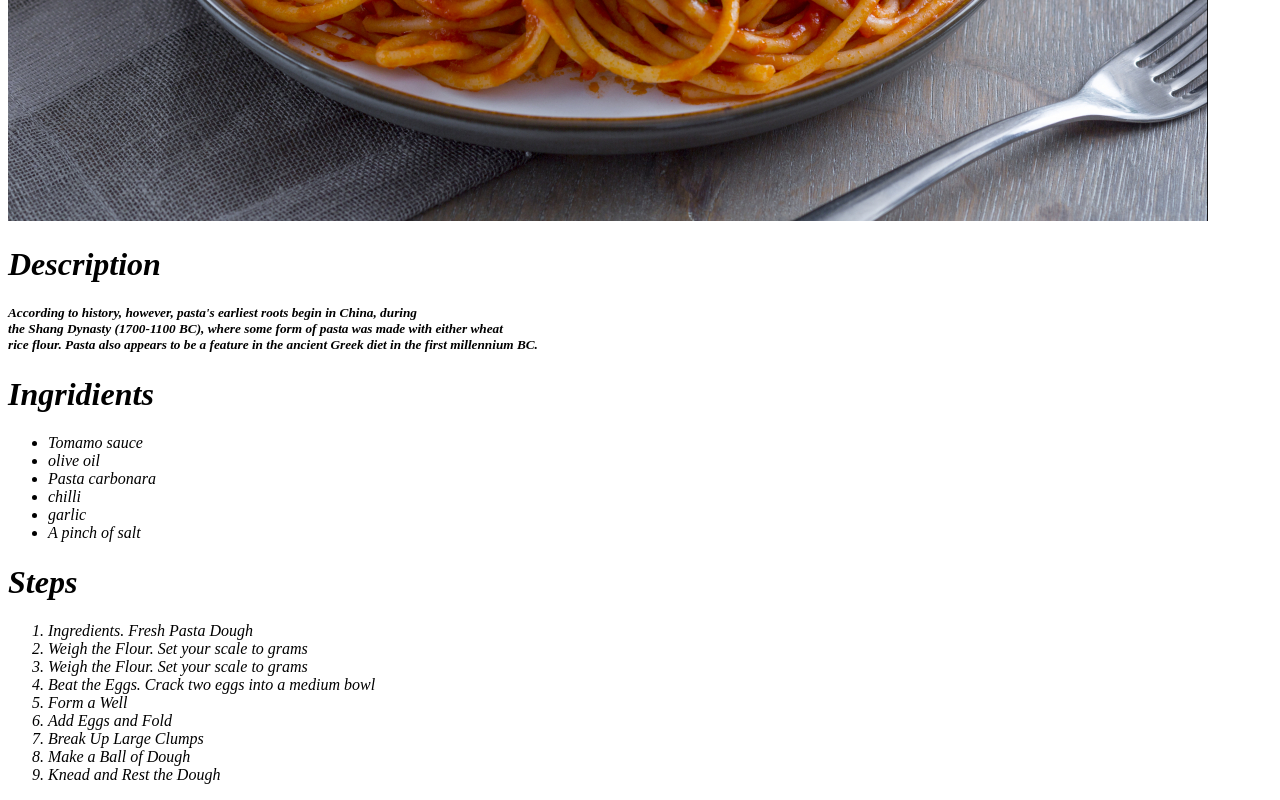
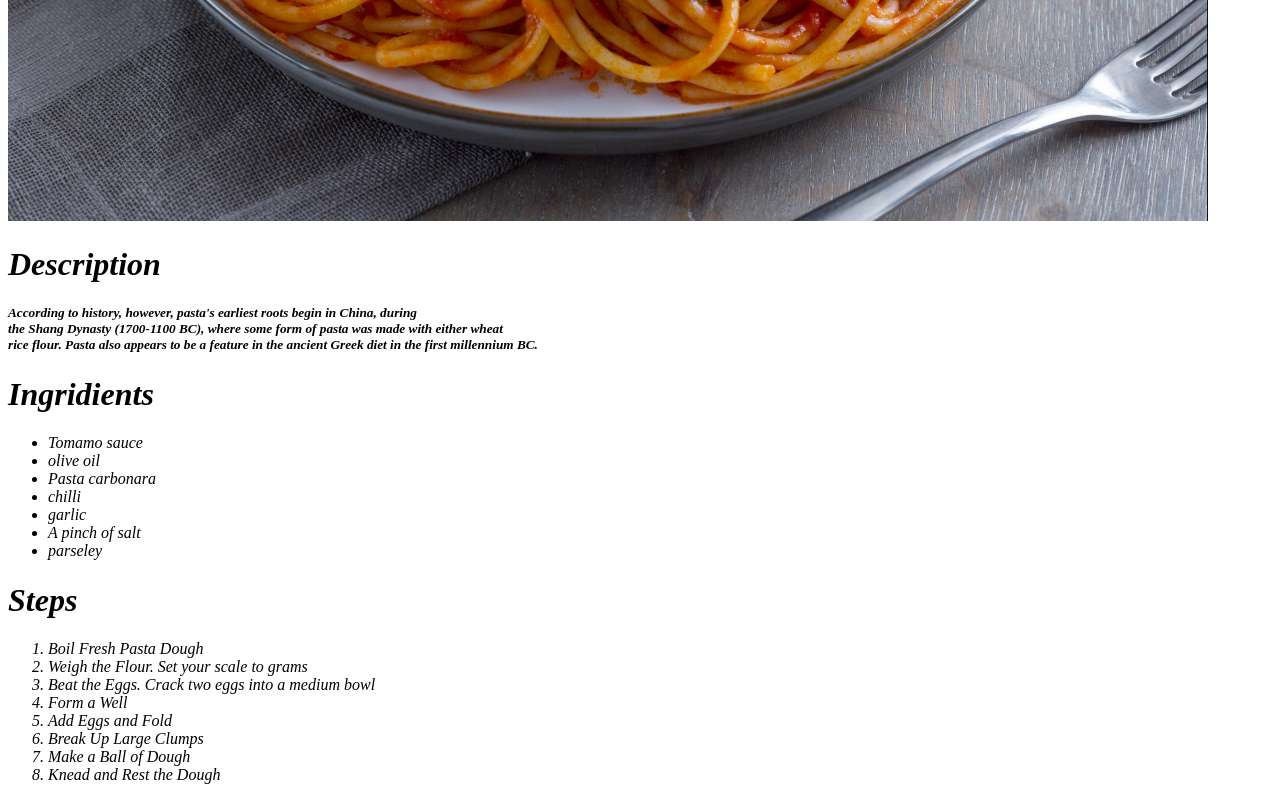
Before and after one commit to YohannesAH/odin-recipes, a plain HTML site: page recipes/pasta.html in a window 1280 px wide. Shown: the part 659-1459 px from the top of the page. Drawn offline with Linux system fonts and the light colour scheme.

Commit message:
Adding some ingridients

```diff
--- a/recipes/pasta.html
+++ b/recipes/pasta.html
@@ -26,15 +26,15 @@
             <li> chilli </li>
             <li> garlic </li>
             <li> A pinch of salt </li>
+            <li> parseley </li>
 
         </ul>
 
 
             <h1>Steps</h1>
            <ol>
-            <li>Ingredients. Fresh Pasta Dough</li>
+            <li>Boil Fresh Pasta Dough</li>
                 <li>Weigh the Flour. Set your scale to grams</li>
-                    <li>Weigh the Flour. Set your scale to grams</li>
                         <li>Beat the Eggs. Crack two eggs into a medium bowl</li>
                             <li>Form a Well</li>
                                 <li>Add Eggs and Fold</li>
```
